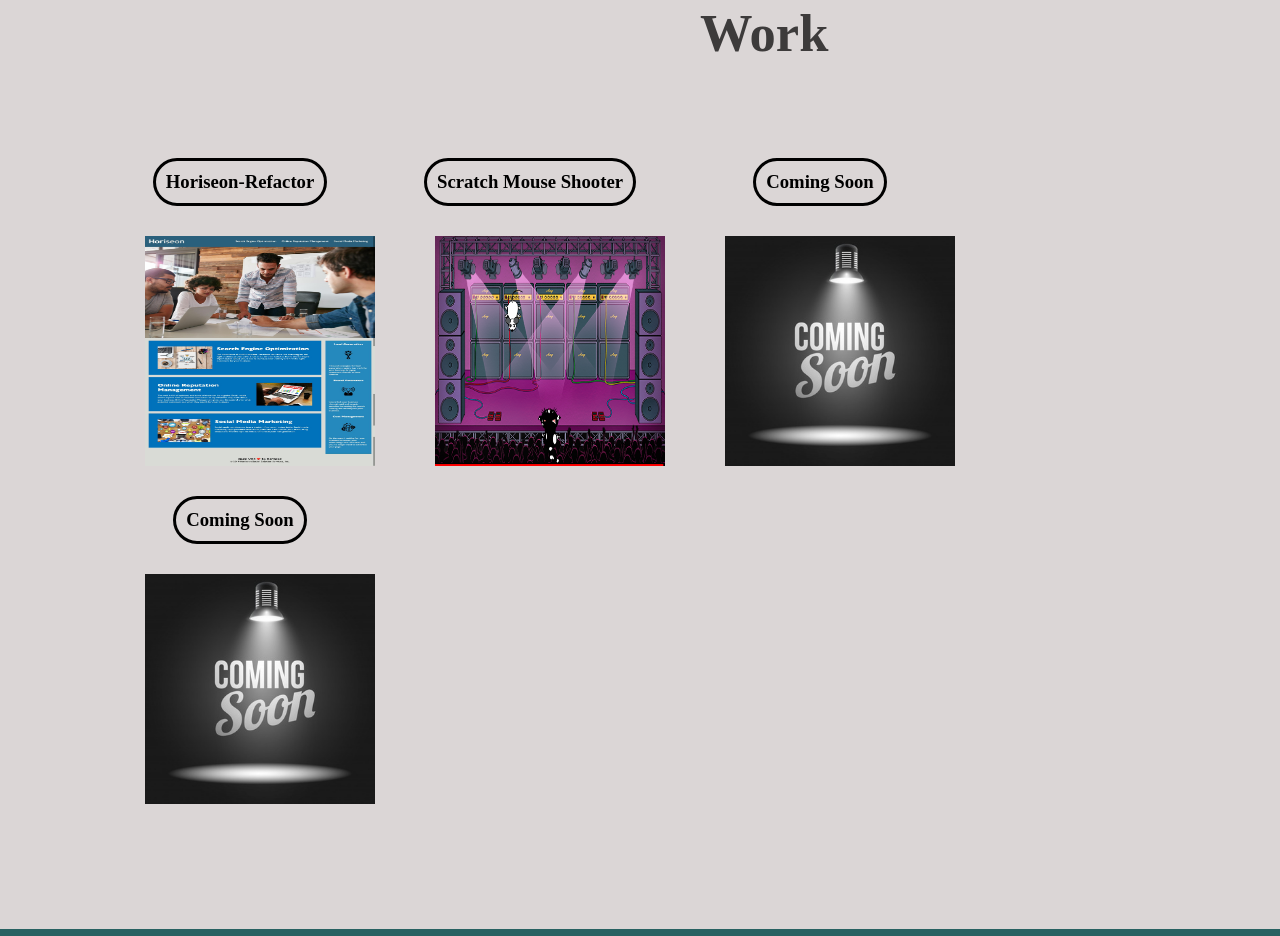
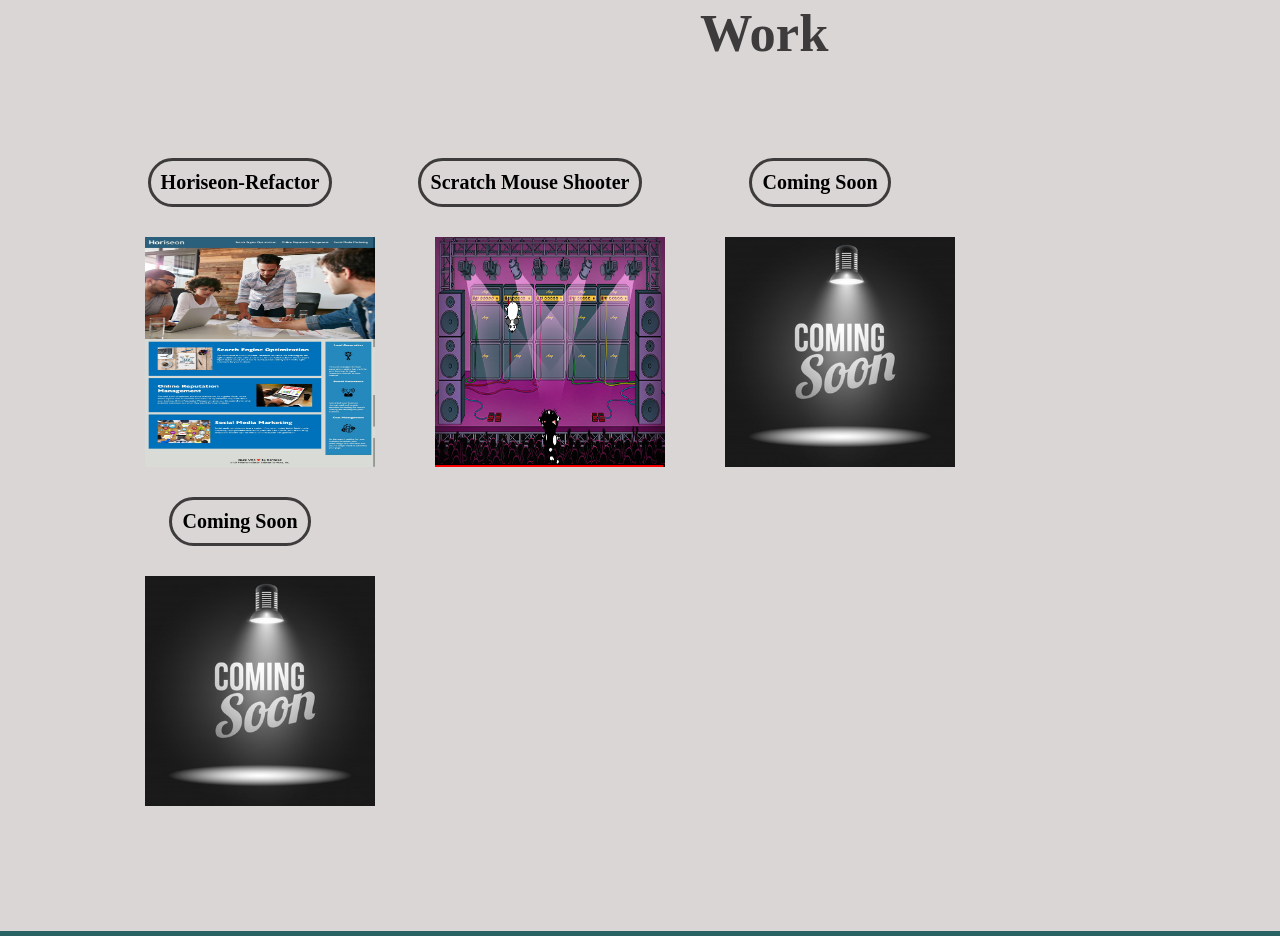
Before and after one commit to pat31477/PWProfessionalPortfolio, a plain HTML site: page index.html in a window 1280 px wide. Shown: the part 891-1827 px from the top of the page. Drawn offline with Linux system fonts and the light colour scheme.

Commit message:
replaced pic for readme and updated style sheet

```diff
--- a/Assets/CSS/style.css
+++ b/Assets/CSS/style.css
@@ -111,8 +111,10 @@ a {
 
 .work-header{
     border-style: solid;
+    border-color: rgb(61, 59, 59) ;
     border-radius: 25px;
     padding: 10px;
+    font-size: 20px;
 
 }
 
```
Also changed, not shown: Assets/Images/FullScreenWebPage .png (added), Assets/Images/FullScreenWebPage.png (deleted).
